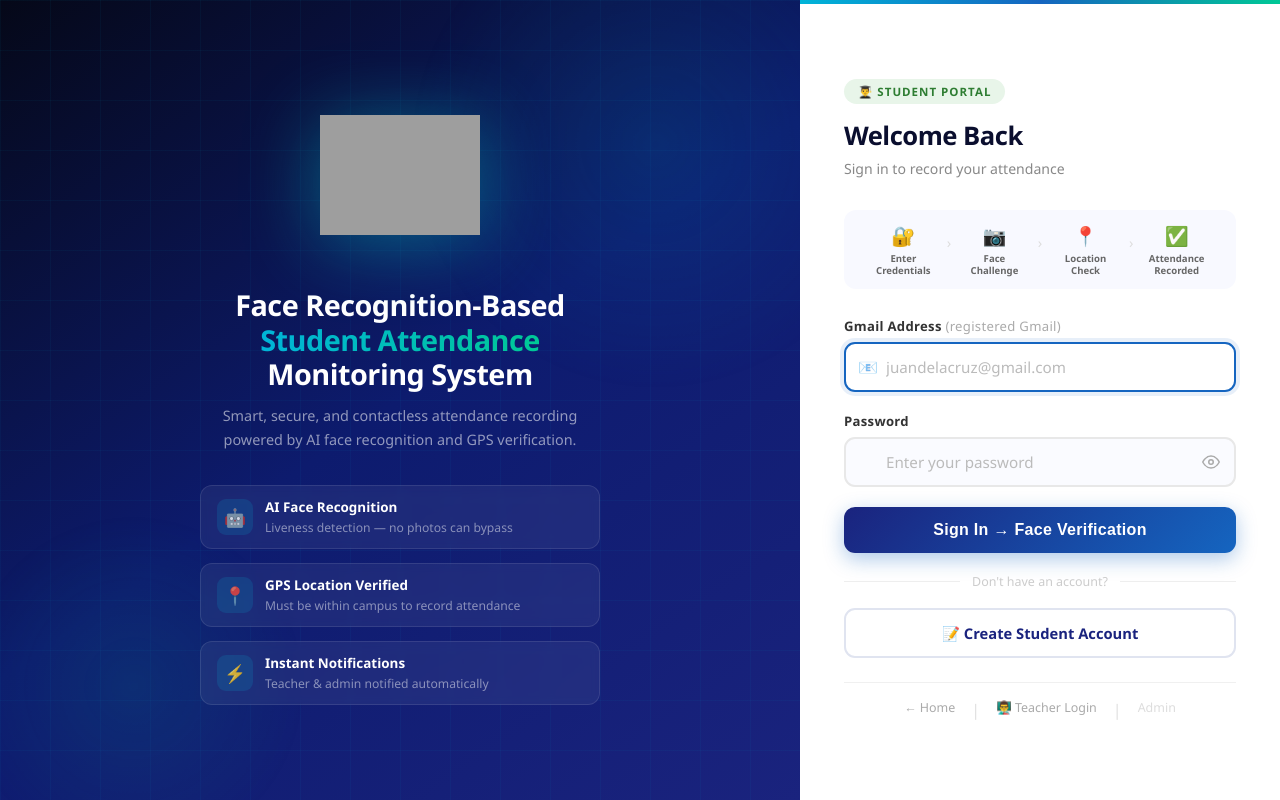
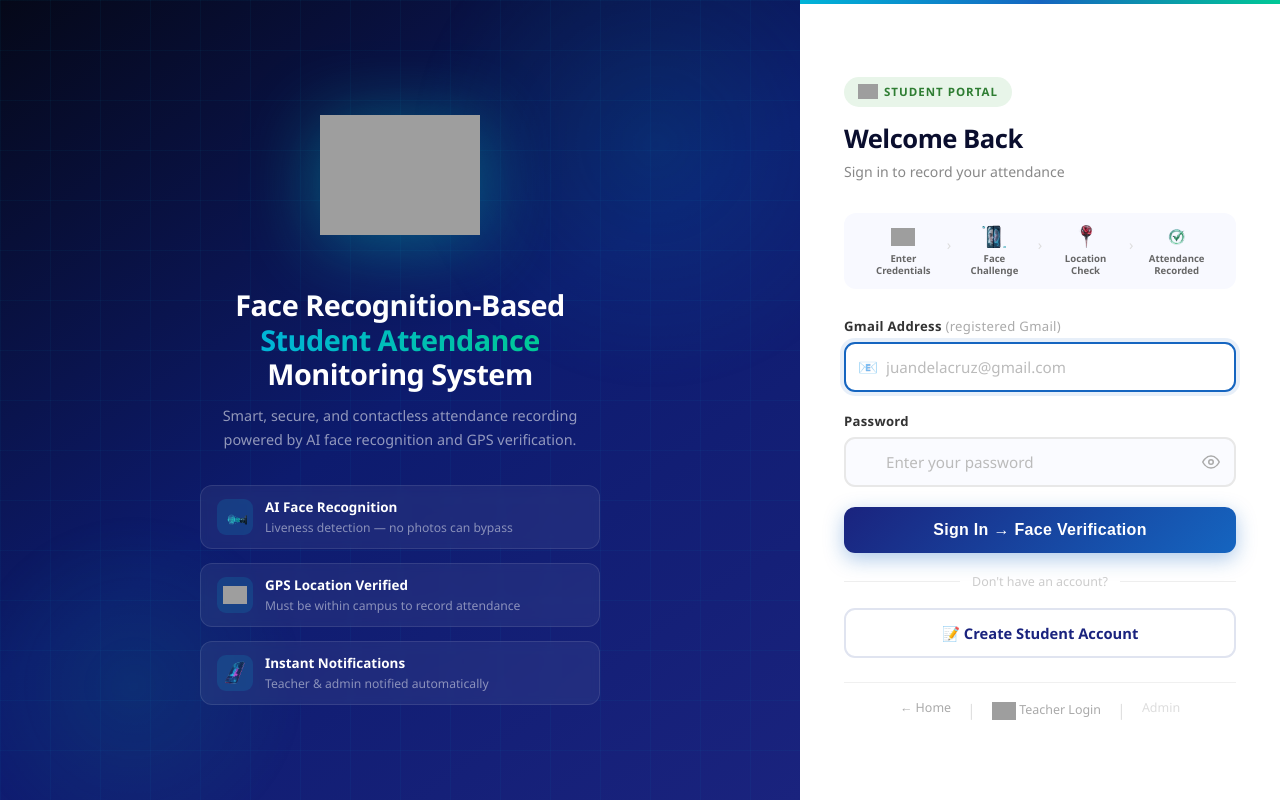
Before and after one commit to quibotludilyn-create/AttendanceSystem, a PHP site: the page made by student_login.php in a window 1280 px wide. Run offline with PHP 8.4, Linux system fonts and the light colour scheme; grey boxes are pictures that could not be loaded.

Commit message:
Update student login icons

```diff
--- a/student_login.php
+++ b/student_login.php
@@ -182,6 +182,7 @@ if ($_SERVER['REQUEST_METHOD'] === 'POST') {
             font-size: 1.1rem;
             flex-shrink: 0;
         }
+        .feat-icon img { width: 24px; height: 24px; object-fit: contain; }
         .feat-text strong { color: white; display: block; font-size: 0.84rem; margin-bottom: 1px; }
         .feat-text span   { font-size: 0.76rem; opacity: 0.6; }
 
@@ -222,6 +223,7 @@ if ($_SERVER['REQUEST_METHOD'] === 'POST') {
             letter-spacing: 1px;
             margin-bottom: 14px;
         }
+        .portal-badge img { width: 20px; height: 20px; object-fit: contain; }
 
         .form-header h2 {
             font-size: 1.6rem;
@@ -243,7 +245,8 @@ if ($_SERVER['REQUEST_METHOD'] === 'POST') {
             margin-bottom: 28px;
         }
         .sf-step { display: flex; flex-direction: column; align-items: center; flex: 1; gap: 4px; }
-        .sf-icon  { font-size: 1.2rem; }
+        .sf-icon  { font-size: 1.2rem; display: flex; align-items: center; justify-content: center; }
+        .sf-icon img { width: 24px; height: 24px; object-fit: contain; }
         .sf-lbl   { font-size: 0.6rem; font-weight: 700; color: #666; text-align: center; line-height: 1.3; }
         .sf-arrow { color: #ddd; font-size: 0.9rem; margin-bottom: 14px; flex-shrink: 0; }
 
@@ -361,6 +364,7 @@ if ($_SERVER['REQUEST_METHOD'] === 'POST') {
             color: #aaa; font-size: 0.78rem;
             text-decoration: none; transition: color 0.2s;
         }
+        .bottom-links img { width: 24px; height: 24px; object-fit: contain; vertical-align: middle; }
         .bottom-links a:hover { color: #1565c0; }
         .bottom-links .sep { color: #e0e0e0; }
 
@@ -395,21 +399,21 @@ if ($_SERVER['REQUEST_METHOD'] === 'POST') {
         </p>
         <div class="features">
             <div class="feat-item">
-                <div class="feat-icon">🤖</div>
+                <div class="feat-icon"><img src="assets/img/AI_Face.png" alt=""></div>
                 <div class="feat-text">
                     <strong>AI Face Recognition</strong>
                     <span>Liveness detection — no photos can bypass</span>
                 </div>
             </div>
             <div class="feat-item">
-                <div class="feat-icon">📍</div>
+                <div class="feat-icon"><img src="assets/img/location_verified.png" alt=""></div>
                 <div class="feat-text">
                     <strong>GPS Location Verified</strong>
                     <span>Must be within campus to record attendance</span>
                 </div>
             </div>
             <div class="feat-item">
-                <div class="feat-icon">⚡</div>
+                <div class="feat-icon"><img src="assets/img/fast_notification.png" alt=""></div>
                 <div class="feat-text">
                     <strong>Instant Notifications</strong>
                     <span>Teacher & admin notified automatically</span>
@@ -423,7 +427,7 @@ if ($_SERVER['REQUEST_METHOD'] === 'POST') {
 <div class="right-panel">
 
     <div class="form-header">
-        <div class="portal-badge">👨‍🎓 STUDENT PORTAL</div>
+        <div class="portal-badge"><img src="assets/img/students.png" alt=""> STUDENT PORTAL</div>
         <h2>Welcome Back</h2>
         <p>Sign in to record your attendance</p>
     </div>
@@ -431,22 +435,22 @@ if ($_SERVER['REQUEST_METHOD'] === 'POST') {
     <!-- Step flow preview -->
     <div class="step-flow">
         <div class="sf-step">
-            <div class="sf-icon">🔐</div>
+            <div class="sf-icon"><img src="assets/img/signuponce.png" alt=""></div>
             <div class="sf-lbl">Enter<br>Credentials</div>
         </div>
         <div class="sf-arrow">›</div>
         <div class="sf-step">
-            <div class="sf-icon">📷</div>
+            <div class="sf-icon"><img src="assets/img/face_V.png" alt=""></div>
             <div class="sf-lbl">Face<br>Challenge</div>
         </div>
         <div class="sf-arrow">›</div>
         <div class="sf-step">
-            <div class="sf-icon">📍</div>
+            <div class="sf-icon"><img src="assets/img/location.png" alt=""></div>
             <div class="sf-lbl">Location<br>Check</div>
         </div>
         <div class="sf-arrow">›</div>
         <div class="sf-step">
-            <div class="sf-icon">✅</div>
+            <div class="sf-icon"><img src="assets/img/check_verified.png" alt=""></div>
             <div class="sf-lbl">Attendance<br>Recorded</div>
         </div>
     </div>
@@ -487,7 +491,7 @@ if ($_SERVER['REQUEST_METHOD'] === 'POST') {
     <div class="bottom-links">
         <a href="index.php">← Home</a>
         <span class="sep">|</span>
-        <a href="teacher_login.php">👨‍🏫 Teacher Login</a>
+        <a href="teacher_login.php"><img src="assets/img/teacher.png" alt=""> Teacher Login</a>
         <span class="sep">|</span>
         <a href="admin/" style="color:#ddd;">Admin</a>
     </div>
```
Also changed, not shown: assets/img/AI_Face.png (added), assets/img/face_V.png (added), assets/img/fast_notification.png (added).
